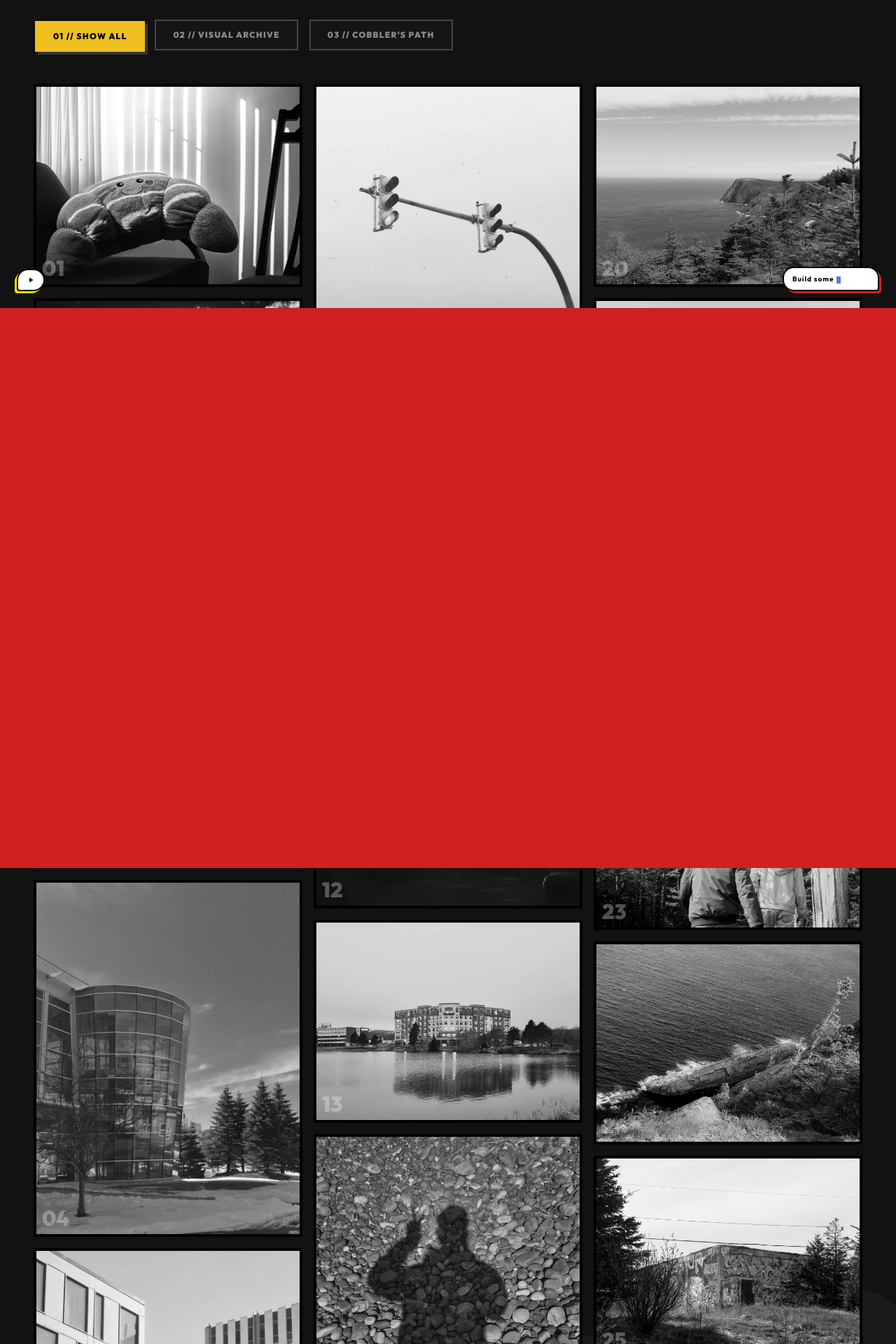
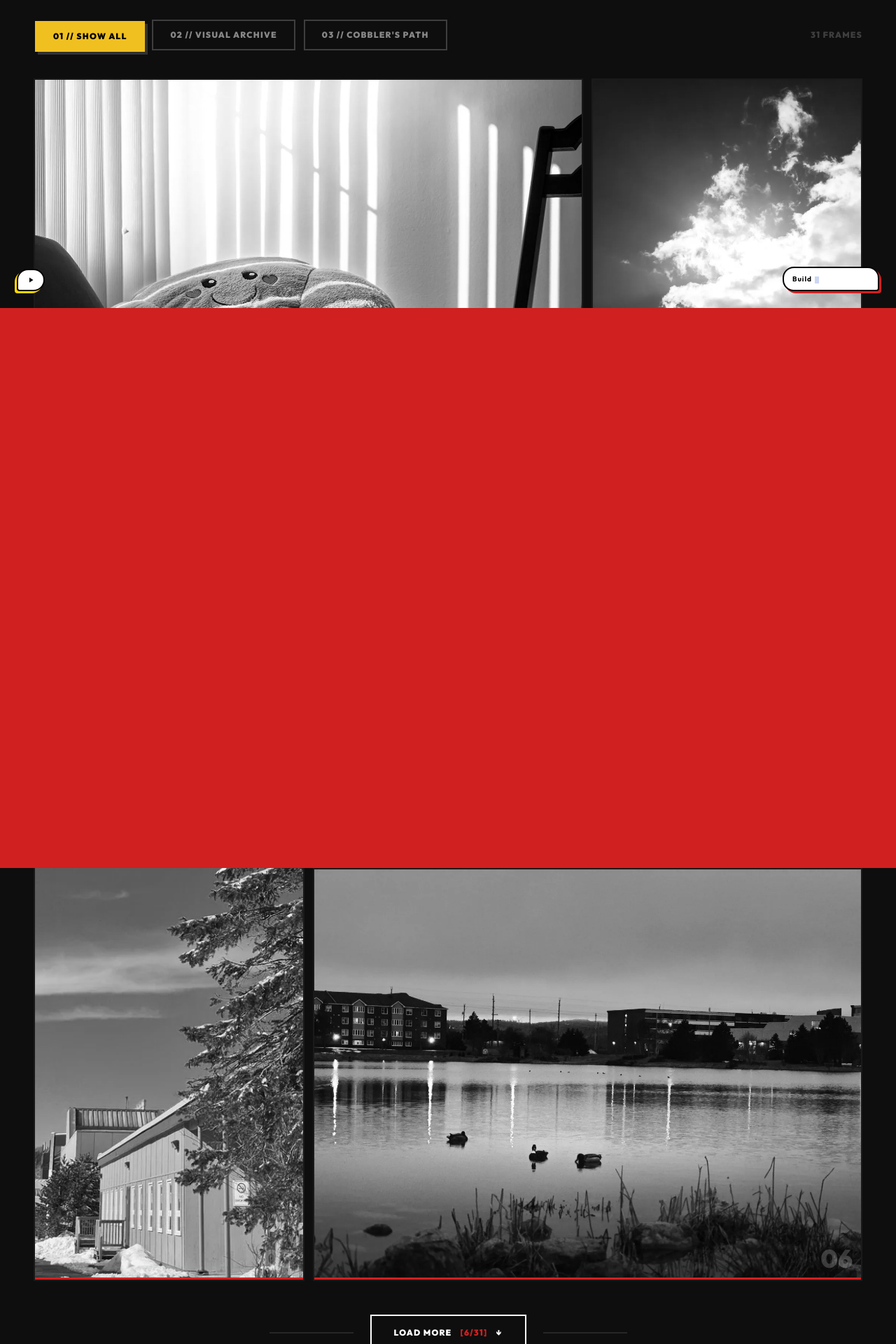
Before and after one commit to akshpatel153/director-portfolio, a React (Vite) app: page /photography in a window 1280 px wide. Shown: the part 360-2280 px from the top of the page at 70% size. Built offline with nearby package versions, Linux system fonts and the light colour scheme.

Commit message:
Redesign: Bento-style photography grid with Load More, no hover captions, photo count badge

```diff
--- a/src/components/sections/PhotographyGrid.tsx
+++ b/src/components/sections/PhotographyGrid.tsx
@@ -1,58 +1,101 @@
 import { useState } from 'react';
-import { motion } from 'framer-motion';
+import { motion, AnimatePresence } from 'framer-motion';
 import { Link } from 'react-router-dom';
 import { GALLERY_PHOTOS } from '../../data/portfolio';
 import { Lightbox } from '../ui/Lightbox';
 import { playClickSound } from '../../lib/sounds';
 
-function MasonryPhoto({ photo, index, onClick }: {
+const INITIAL_COUNT = 6;
+const LOAD_MORE_COUNT = 6;
+
+// Bento-style layout pattern that repeats every 5 photos
+// span-2 = wide card, span-1 = normal card
+const BENTO_PATTERN: Array<'wide' | 'normal' | 'tall'> = [
+  'wide',   // 1: hero wide — spans 2 cols
+  'normal', // 2
+  'tall',   // 3: tall card — extra height
+  'normal', // 4
+  'normal', // 5
+];
+
+function PhotoCard({ photo, index, pattern, onClick }: {
   photo: { src: string; title: string };
   index: number;
+  pattern: 'wide' | 'normal' | 'tall';
   onClick: () => void;
 }) {
+  const isWide = pattern === 'wide';
+  const isTall = pattern === 'tall';
+
   return (
     <motion.div
       onClick={onClick}
-      className="break-inside-avoid border-4 border-black bg-black relative overflow-hidden group cursor-zoom-in mb-4"
-      initial={{ opacity: 0, y: 40 }}
+      className={`
+        relative overflow-hidden border-2 border-white/10 group cursor-zoom-in bg-black
+        ${isWide ? 'col-span-2' : 'col-span-1'}
+        ${isTall ? 'row-span-2' : 'row-span-1'}
+      `}
+      initial={{ opacity: 0, y: 30 }}
       whileInView={{ opacity: 1, y: 0 }}
-      viewport={{ once: true, margin: '-40px' }}
-      transition={{ duration: 0.6, delay: (index % 3) * 0.05, ease: 'easeOut' }}
+      viewport={{ once: true, margin: '-60px' }}
+      transition={{ duration: 0.7, delay: (index % 5) * 0.07, ease: [0.22, 1, 0.36, 1] }}
+      whileHover={{ scale: 1.005 }}
     >
-      <div className="w-full relative overflow-hidden bg-black">
-        {/* Hover zoom & grayscale-to-color transition */}
-        <motion.img
+      {/* Image — fills card completely, preserving aspect ratio via object-contain */}
+      <img
         src={photo.src}
         alt={photo.title}
-          whileHover={{ scale: 1.03 }}
-          transition={{ duration: 0.4, ease: 'easeOut' }}
-          className="w-full h-auto block grayscale group-hover:grayscale-0 transition-[filter] duration-750"
+        className={`
+          w-full grayscale group-hover:grayscale-0 transition-[filter,transform] duration-700 group-hover:scale-105
+          ${isTall || isWide ? 'h-full object-cover' : 'h-full object-cover'}
+        `}
+        style={{ minHeight: isWide ? '340px' : isTall ? '520px' : '260px' }}
       />
 
-        {/* Index Stamp on bottom left */}
-        <div className="absolute bottom-2 left-2 z-20 font-black text-white/30 text-3xl leading-none select-none pointer-events-none">
+      {/* Subtle dark vignette on hover only */}
+      <div className="absolute inset-0 bg-gradient-to-t from-black/50 via-transparent to-transparent opacity-0 group-hover:opacity-100 transition-opacity duration-500" />
+
+      {/* Index stamp — bottom right corner, always visible */}
+      <div className="absolute bottom-3 right-3 z-20 font-black text-white/20 text-4xl leading-none select-none pointer-events-none group-hover:text-white/40 transition-colors duration-300">
         {String(index + 1).padStart(2, '0')}
       </div>
 
-        {/* Title overlay on hover */}
-        <div className="absolute inset-0 bg-black/40 opacity-0 group-hover:opacity-100 transition-opacity duration-300 flex items-center justify-center p-4 z-10">
-          <span className="font-black text-xs uppercase tracking-widest bg-white text-black px-3 py-1.5 border-2 border-black shadow-[4px_4px_0px_0px_#D02020]">
-            {photo.title}
-          </span>
-        </div>
-      </div>
+      {/* Red bar — slides in from left on hover */}
+      <motion.div
+        className="absolute bottom-0 left-0 h-[3px] bg-primary-red z-30"
+        initial={{ scaleX: 0 }}
+        whileInView={{ scaleX: 1 }}
+        viewport={{ once: true }}
+        style={{ originX: 0, width: '100%' }}
+        transition={{ duration: 0.6, delay: (index % 5) * 0.1 + 0.3 }}
+      />
     </motion.div>
   );
 }
 
 export function PhotographyGrid({ featured = false }: { featured?: boolean }) {
   const [activeAlbum, setActiveAlbum] = useState<'all' | 'archive' | 'cobblers-path'>('all');
+  const [visibleCount, setVisibleCount] = useState(INITIAL_COUNT);
 
-  const displayPhotos = featured
+  const filteredPhotos = featured
     ? GALLERY_PHOTOS.filter(photo => photo.album === 'archive').slice(0, 6)
     : activeAlbum === 'all'
       ? GALLERY_PHOTOS
       : GALLERY_PHOTOS.filter(photo => photo.album === activeAlbum);
+
+  const displayPhotos = featured ? filteredPhotos : filteredPhotos.slice(0, visibleCount);
+  const hasMore = !featured && visibleCount < filteredPhotos.length;
+
+  const handleLoadMore = () => {
+    playClickSound();
+    setVisibleCount(prev => Math.min(prev + LOAD_MORE_COUNT, filteredPhotos.length));
+  };
+
+  const handleTabChange = (id: 'all' | 'archive' | 'cobblers-path') => {
+    playClickSound();
+    setActiveAlbum(id);
+    setVisibleCount(INITIAL_COUNT); // reset visible count on tab change
+  };
 
   const [lightbox, setLightbox] = useState<{ isOpen: boolean; image: string | null; title: string | null }>({
     isOpen: false,
@@ -66,8 +109,10 @@ export function PhotographyGrid({ featured = false }: { featured?: boolean }) {
   };
 
   return (
-    <section className={`w-full ${featured ? 'bg-black' : 'bg-[#121212]'} text-white py-24 border-b-8 border-black`} id="photography">
-
+    <section
+      className={`w-full ${featured ? 'bg-black' : 'bg-[#0e0e0e]'} text-white py-24 border-b-8 border-black`}
+      id="photography"
+    >
       {/* Section header */}
       <div className="px-6 md:px-12 mb-12 flex flex-col md:flex-row md:items-end justify-between gap-6">
         <div>
@@ -98,52 +143,84 @@ export function PhotographyGrid({ featured = false }: { featured?: boolean }) {
 
       {/* Category Tabs */}
       {!featured && (
-        <div className="px-6 md:px-12 mb-12 flex flex-wrap gap-4 relative z-20">
+        <div className="px-6 md:px-12 mb-10 flex flex-wrap gap-3 relative z-20">
           {[
-            { id: 'all', label: '01 // SHOW ALL' },
-            { id: 'archive', label: '02 // VISUAL ARCHIVE' },
-            { id: 'cobblers-path', label: "03 // COBBLER'S PATH" },
+            { id: 'all' as const, label: '01 // SHOW ALL' },
+            { id: 'archive' as const, label: '02 // VISUAL ARCHIVE' },
+            { id: 'cobblers-path' as const, label: "03 // COBBLER'S PATH" },
           ].map((tab) => {
             const isActive = activeAlbum === tab.id;
             return (
               <button
                 key={tab.id}
-                onClick={() => {
-                  playClickSound();
-                  setActiveAlbum(tab.id as any);
-                }}
-                className={`px-6 py-3 border-2 font-black uppercase tracking-widest text-xs transition-all cursor-pointer ${
+                onClick={() => handleTabChange(tab.id)}
+                className={`px-6 py-3 border-2 font-black uppercase tracking-widest text-xs transition-all duration-200 cursor-pointer ${
                   isActive
                     ? 'border-primary-yellow bg-primary-yellow text-black shadow-[4px_4px_0px_0px_rgba(255,255,255,0.15)] translate-x-[2px] translate-y-[2px]'
-                    : 'border-white/20 text-white/50 hover:border-white hover:text-white bg-white/[0.01]'
+                    : 'border-white/20 text-white/50 hover:border-white hover:text-white'
                 }`}
               >
                 {tab.label}
               </button>
             );
           })}
+
+          {/* Photo count badge */}
+          <div className="ml-auto self-center font-black text-white/20 text-xs uppercase tracking-widest">
+            {filteredPhotos.length} FRAMES
+          </div>
         </div>
       )}
 
-      {/* Asymmetric brutalist grid replaced by native aspect-ratio masonry */}
-      <div className="px-6 md:px-12 relative">
-        {/* Background Watermark peeking through gaps */}
-        <div className="absolute inset-0 flex items-center justify-center opacity-[0.03] pointer-events-none select-none overflow-hidden">
-          <span className="text-[25vw] font-black uppercase tracking-tighter rotate-[-10deg]">
-            DIRECTORE
-          </span>
-        </div>
-
-        <div className="columns-1 sm:columns-2 lg:columns-3 gap-4 relative z-10">
+      {/* Bento Grid */}
+      <div className="px-6 md:px-12">
+        <AnimatePresence mode="wait">
+          <motion.div
+            key={activeAlbum}
+            initial={{ opacity: 0 }}
+            animate={{ opacity: 1 }}
+            exit={{ opacity: 0 }}
+            transition={{ duration: 0.3 }}
+            className="grid grid-cols-2 md:grid-cols-3 auto-rows-auto gap-2 md:gap-3"
+          >
             {displayPhotos.map((photo, i) => (
-            <MasonryPhoto
-              key={photo.src} // Use unique src as key instead of index to prevent motion glitch during filter transitions
+              <PhotoCard
+                key={photo.src}
                 photo={photo}
                 index={i}
+                pattern={BENTO_PATTERN[i % BENTO_PATTERN.length]}
                 onClick={() => openLightbox(photo.src, photo.title)}
               />
             ))}
-        </div>
+          </motion.div>
+        </AnimatePresence>
+
+        {/* Load More Button */}
+        {hasMore && (
+          <motion.div
+            className="mt-12 flex items-center justify-center gap-6"
+            initial={{ opacity: 0 }}
+            animate={{ opacity: 1 }}
+            transition={{ delay: 0.3 }}
+          >
+            {/* Left rule line */}
+            <div className="flex-1 h-[2px] bg-white/10 max-w-[120px]" />
+
+            <button
+              onClick={handleLoadMore}
+              className="group px-8 py-4 border-2 border-white text-white font-black uppercase tracking-widest text-xs hover:bg-white hover:text-black transition-all duration-200 flex items-center gap-3"
+            >
+              <span>Load More</span>
+              <span className="text-primary-red group-hover:text-black transition-colors duration-200">
+                [{visibleCount}/{filteredPhotos.length}]
+              </span>
+              <span className="group-hover:translate-x-1 transition-transform duration-200">↓</span>
+            </button>
+
+            {/* Right rule line */}
+            <div className="flex-1 h-[2px] bg-white/10 max-w-[120px]" />
+          </motion.div>
+        )}
       </div>
 
       <Lightbox
```
Lines whose indentation alone changed are shown as unchanged.
